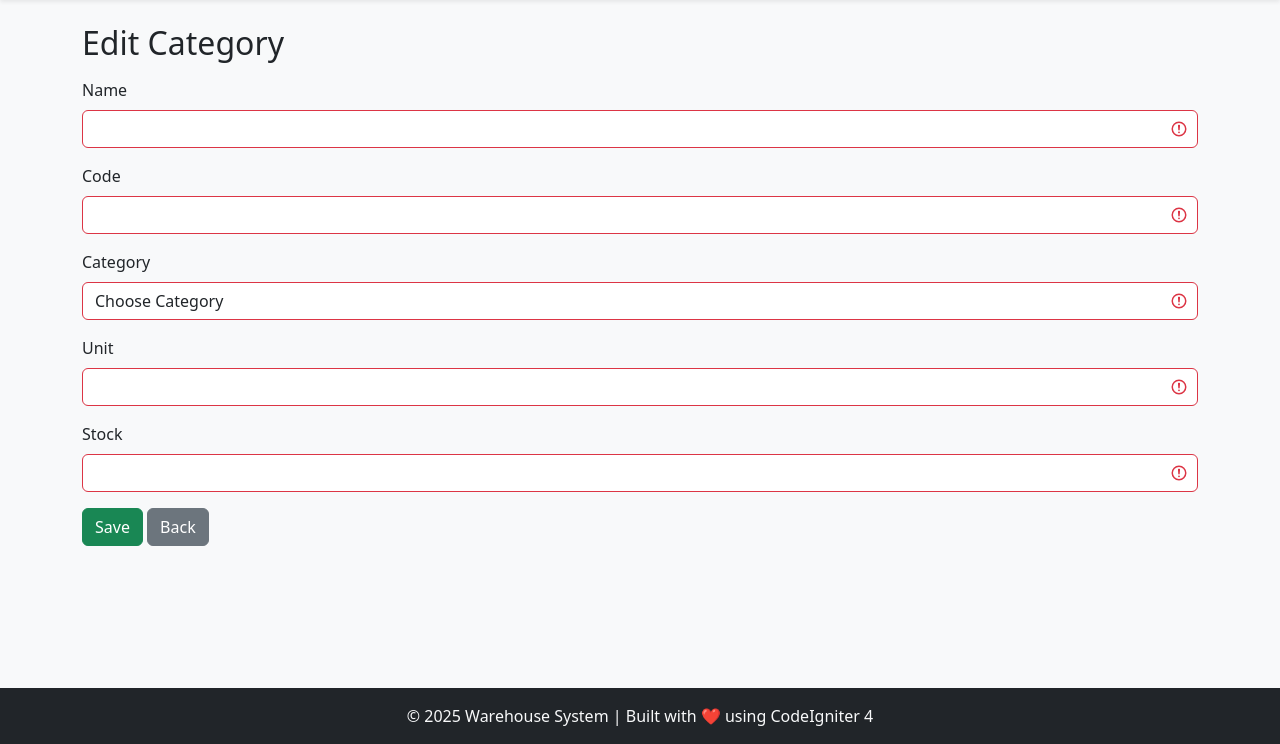
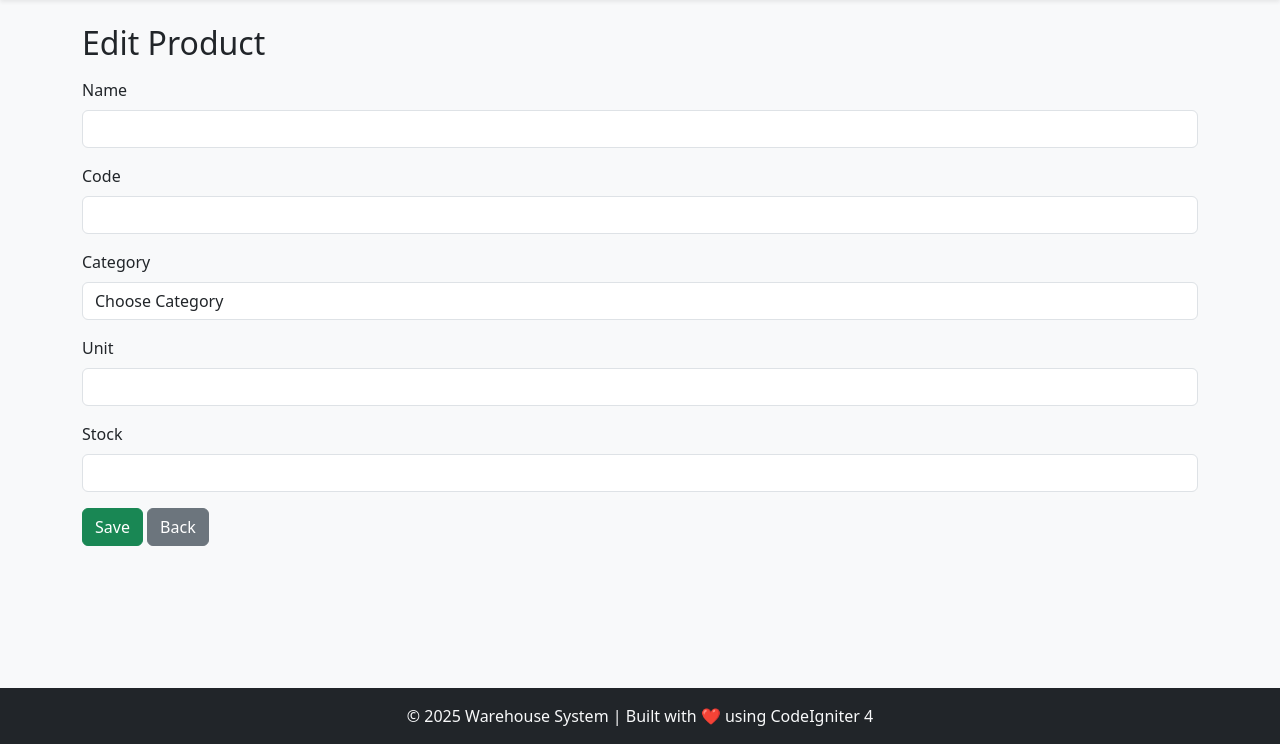
Before and after one commit to raihanpcr/ci4app, a CodeIgniter 4 app: the page made by app/Views/products/edit.php in a window 1280 px wide. Shown: the part 56-800 px from the top of the page. Run offline with PHP 8.4 and a stand-in for CodeIgniter, Linux system fonts and the light colour scheme; the template is opened without the code that fills it, so the values that code supplies are empty; some libraries are stand-ins or nearby versions.

Commit message:
add(products) : CRUD Products

```diff
--- a/app/Views/products/edit.php
+++ b/app/Views/products/edit.php
@@ -1,74 +1,83 @@
 <?= $this->extend('layouts/main') ?>
 
-<?= $this->section('title') ?>Edit Category<?= $this->endSection() ?>
+<?= $this->section('title') ?>Edit Product<?= $this->endSection() ?>
 
 <?= $this->section('content') ?>
-<h2>Edit Category</h2>
+<h2>Edit Product</h2>
 
-<form action="/categories/update/<?= $category['id'] ?>" method="post" class="mt-3">
+<?php $errors = session('errors') ?? []; ?>
+
+<form action="/products/<?= $product['id'] ?>" method="post" class="mt-3">
     <?= csrf_field() ?>
+    <input type="hidden" name="_method" value="PUT">
 
     <div class="mb-3">
         <label class="form-label">Name</label>
-            <input type="text" name="name" class="form-control <?= session('errors.name') ? 'is-invalid' : '' ?>" value="<?= esc($product['name']) ?>" required>
-            <?php if (session('errors.name')): ?>
-                  <div class="invalid-feedback">
-                        <?= session('errors.name') ?>
-                  </div>
+        <input type="text"
+               name="name"
+               class="form-control <?= isset($errors['name']) ? 'is-invalid' : '' ?>"
+               value="<?= old('name', $product['name']) ?>"
+               required>
+        <?php if (isset($errors['name'])): ?>
+            <div class="invalid-feedback"><?= $errors['name'] ?></div>
         <?php endif; ?>
     </div>
 
     <div class="mb-3">
         <label class="form-label">Code</label>
-            <input type="text" name="code" class="form-control <?= session('errors.code') ? 'is-invalid' : '' ?>"
-                  value="<?= old('code') ?>" required>
-            <?php if (session('errors.code')): ?>
-                  <div class="invalid-feedback">
-                        <?= session('errors.code') ?>
-                  </div>
+        <input type="text"
+               name="code"
+               class="form-control <?= isset($errors['code']) ? 'is-invalid' : '' ?>"
+               value="<?= old('code', $product['code']) ?>"
+               required>
+        <?php if (isset($errors['code'])): ?>
+            <div class="invalid-feedback"><?= $errors['code'] ?></div>
         <?php endif; ?>
     </div>
 
     <div class="mb-3">
         <label class="form-label">Category</label>
-            <select name="category" id="" class="form-control <?= session('errors.category') ? 'is-invalid' : '' ?>"
-                  value="<?= old('code') ?>">
+        <select name="category"
+                class="form-control <?= isset($errors['category']) ? 'is-invalid' : '' ?>">
             <option value="">Choose Category</option>
             <?php foreach ($categories as $c) : ?>
-                        <option value="<?= $c['id'] ?>"><?= $c['name'] ?></option>
+                <option value="<?= $c['id'] ?>"
+                    <?= old('category', $product['category_id']) == $c['id'] ? 'selected' : '' ?>>
+                    <?= $c['name'] ?>
+                </option>
             <?php endforeach ?>
         </select>
-            <?php if (session('errors.category')): ?>
-                  <div class="invalid-feedback">
-                        <?= session('errors.category') ?>
-                  </div>
+        <?php if (isset($errors['category'])): ?>
+            <div class="invalid-feedback"><?= $errors['category'] ?></div>
         <?php endif; ?>
     </div>
 
     <div class="mb-3">
         <label class="form-label">Unit</label>
-            <input type="text" name="unit" class="form-control <?= session('errors.unit') ? 'is-invalid' : '' ?>"
-                  value="<?= old('unit') ?>" required>
-            <?php if (session('errors.unit')): ?>
-                  <div class="invalid-feedback">
-                        <?= session('errors.unit') ?>
-                  </div>
+        <input type="text"
+               name="unit"
+               class="form-control <?= isset($errors['unit']) ? 'is-invalid' : '' ?>"
+               value="<?= old('unit', $product['unit']) ?>"
+               required>
+        <?php if (isset($errors['unit'])): ?>
+            <div class="invalid-feedback"><?= $errors['unit'] ?></div>
         <?php endif; ?>
     </div>
 
     <div class="mb-3">
         <label class="form-label">Stock</label>
-            <input type="number" name="stock" class="form-control <?= session('errors.stock') ? 'is-invalid' : '' ?>"
-                  value="<?= old('stock') ?>"required>
-            <?php if (session('errors.stock')): ?>
-                  <div class="invalid-feedback">
-                        <?= session('errors.stock') ?>
-                  </div>
+        <input type="number"
+               name="stock"
+               class="form-control <?= isset($errors['stock']) ? 'is-invalid' : '' ?>"
+               value="<?= old('stock', $product['stock']) ?>"
+               required>
+        <?php if (isset($errors['stock'])): ?>
+            <div class="invalid-feedback"><?= $errors['stock'] ?></div>
         <?php endif; ?>
     </div>
 
     <button type="submit" class="btn btn-success">Save</button>
-      <a href="/categories" class="btn btn-secondary">Back</a>
+    <a href="/products" class="btn btn-secondary">Back</a>
 </form>
 
 <?= $this->endSection() ?>
```
Also changed, not shown: app/Controllers/ProductController.php (+36 -5 lines), app/Views/categories/index.php (+27 -4 lines), app/Views/products/index.php (+40 -5 lines). Lines whose indentation alone changed are shown as unchanged.
